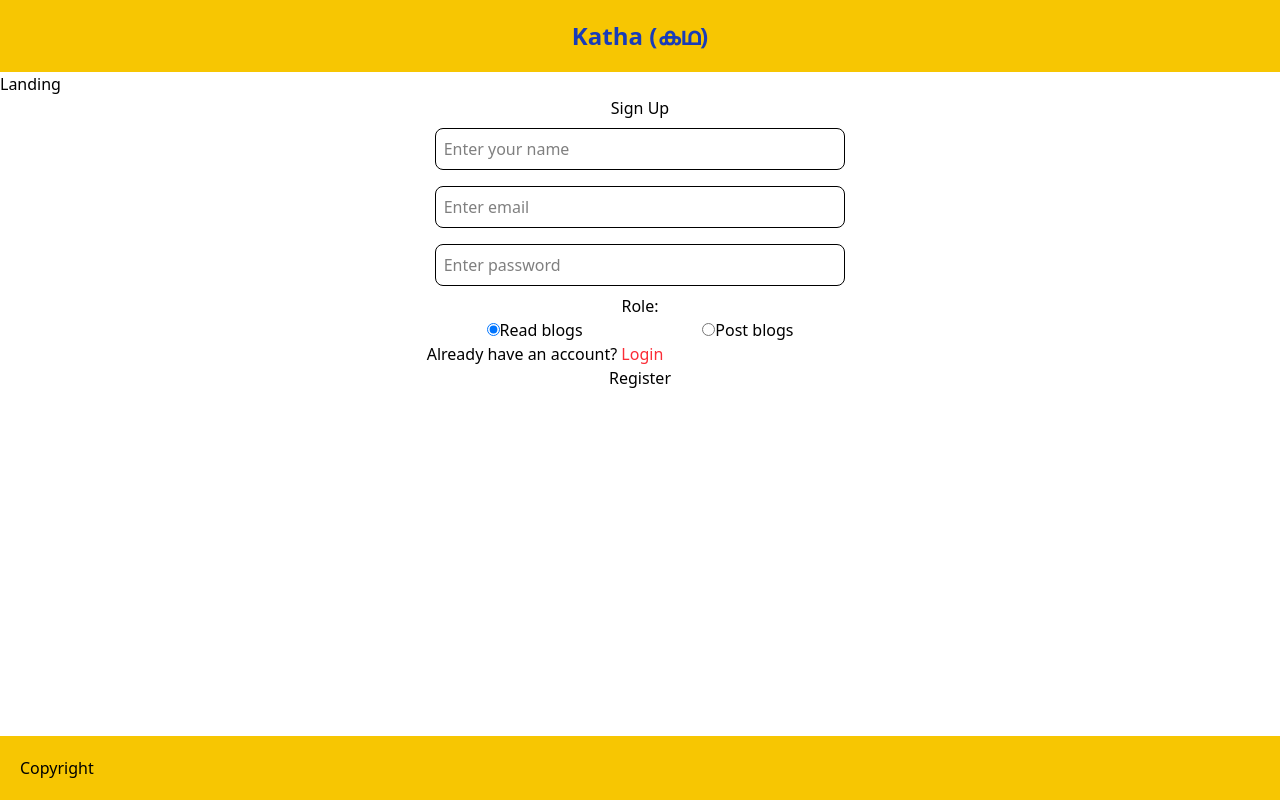
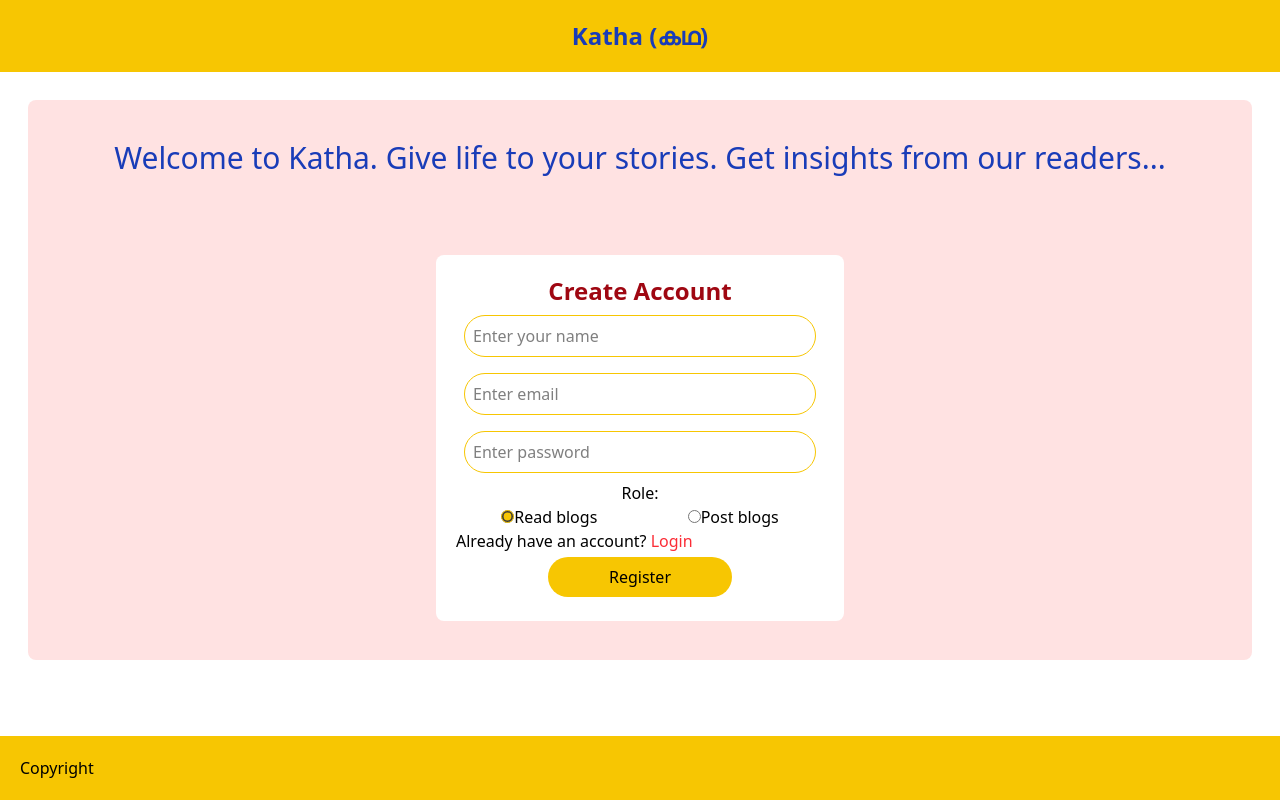
Before and after one commit to PCoderHub/blog_platform, a React (Vite) app in the folder client/: page / in a window 1280 px wide. Built offline with nearby package versions, Linux system fonts and the light colour scheme; no server answers.

Commit message:
landing page initial design

```diff
--- a/client/src/components/Login.jsx
+++ b/client/src/components/Login.jsx
@@ -24,11 +24,11 @@ function Login({ setLogin, setIsAuthenticated }) {
   };
 
   return (
-    <div className="w-1/3 mx-auto">
-      <h1 className="text-center">Sign In</h1>
+    <div className="w-1/3 mx-auto bg-white p-5 rounded-lg">
+      <h1 className="text-center text-red-800 text-2xl font-bold">Sign In</h1>
       <form className="flex flex-col justify-center" onSubmit={handleLogin}>
         <input
-          className="border rounded-lg p-2 m-2"
+          className="border border-[#f7c602] rounded-full p-2 m-2"
           type="email"
           name="email"
           id="email"
@@ -37,7 +37,7 @@ function Login({ setLogin, setIsAuthenticated }) {
           placeholder="Enter email"
         />
         <input
-          className="border rounded-lg p-2 m-2"
+          className="border border-[#f7c602] rounded-full p-2 m-2"
           type="password"
           name=""
           id="password"
@@ -47,11 +47,19 @@ function Login({ setLogin, setIsAuthenticated }) {
         />
         <p>
           Don't have an account?{" "}
-          <button className="text-red-500" onClick={() => setLogin(false)}>
+          <button
+            className="text-red-500 hover:underline"
+            onClick={() => setLogin(false)}
+          >
             Register
           </button>
         </p>
-        <button type="submit">Login</button>
+        <button
+          className="bg-[#f7c602] rounded-full p-2 w-1/2 mx-auto m-1"
+          type="submit"
+        >
+          Login
+        </button>
       </form>
     </div>
   );
--- a/client/src/components/Register.jsx
+++ b/client/src/components/Register.jsx
@@ -31,11 +31,13 @@ function Register({ setLogin }) {
   };
 
   return (
-    <div className="w-1/3 mx-auto">
-      <h1 className="text-center">Sign Up</h1>
+    <div className="w-1/3 mx-auto bg-white p-5 rounded-lg">
+      <h1 className="text-center text-red-800 text-2xl font-bold">
+        Create Account
+      </h1>
       <form className="flex flex-col justify-center" onSubmit={handleRegister}>
         <input
-          className="border rounded-lg p-2 m-2"
+          className="border border-[#f7c602] rounded-full p-2 m-2"
           type="text"
           id="name"
           name="name"
@@ -45,7 +47,7 @@ function Register({ setLogin }) {
           required
         />
         <input
-          className="border rounded-lg p-2 m-2"
+          className="border border-[#f7c602] rounded-full p-2 m-2"
           type="email"
           name="email"
           id="email"
@@ -55,7 +57,7 @@ function Register({ setLogin }) {
           required
         />
         <input
-          className="border rounded-lg p-2 m-2"
+          className="border border-[#f7c602] rounded-full p-2 m-2"
           type="password"
           name="password"
           id="password"
@@ -68,7 +70,7 @@ function Register({ setLogin }) {
         <div className="flex justify-around">
           <div>
             <input
-              className="text-[#f7c602]"
+              className="accent-[#f7c602]"
               type="radio"
               name="role"
               id="reader"
@@ -80,6 +82,7 @@ function Register({ setLogin }) {
           </div>
           <div>
             <input
+              className="accent-[#f7c602]"
               type="radio"
               name="role"
               id="author"
@@ -92,11 +95,19 @@ function Register({ setLogin }) {
         </div>
         <p>
           Already have an account?{" "}
-          <button className="text-red-500" onClick={() => setLogin(true)}>
+          <button
+            className="text-red-500 hover:underline"
+            onClick={() => setLogin(true)}
+          >
             Login
           </button>
         </p>
-        <button type="submit">Register</button>
+        <button
+          className="bg-[#f7c602] rounded-full p-2 w-1/2 mx-auto m-1"
+          type="submit"
+        >
+          Register
+        </button>
       </form>
     </div>
   );
--- a/client/src/pages/Landing.jsx
+++ b/client/src/pages/Landing.jsx
@@ -5,12 +5,18 @@ import Login from "../components/Login";
 function Landing({ setIsAuthenticated }) {
   const [login, setLogin] = useState(false);
   return (
-    <div>
-      Landing
-      {login && (
-        <Login setLogin={setLogin} setIsAuthenticated={setIsAuthenticated} />
-      )}
-      {!login && <Register setLogin={setLogin} />}
+    <div className="container mx-auto p-4">
+      <div className="rounded-lg bg-red-100 h-[70vh] flex flex-col items-center justify-around m-3 hover:scale-102">
+        <h1 className="text-blue-800 text-3xl">
+          Welcome to Katha. Give life to your stories. Get insights from our
+          readers...
+        </h1>
+
+        {login && (
+          <Login setLogin={setLogin} setIsAuthenticated={setIsAuthenticated} />
+        )}
+        {!login && <Register setLogin={setLogin} />}
+      </div>
     </div>
   );
 }
```
